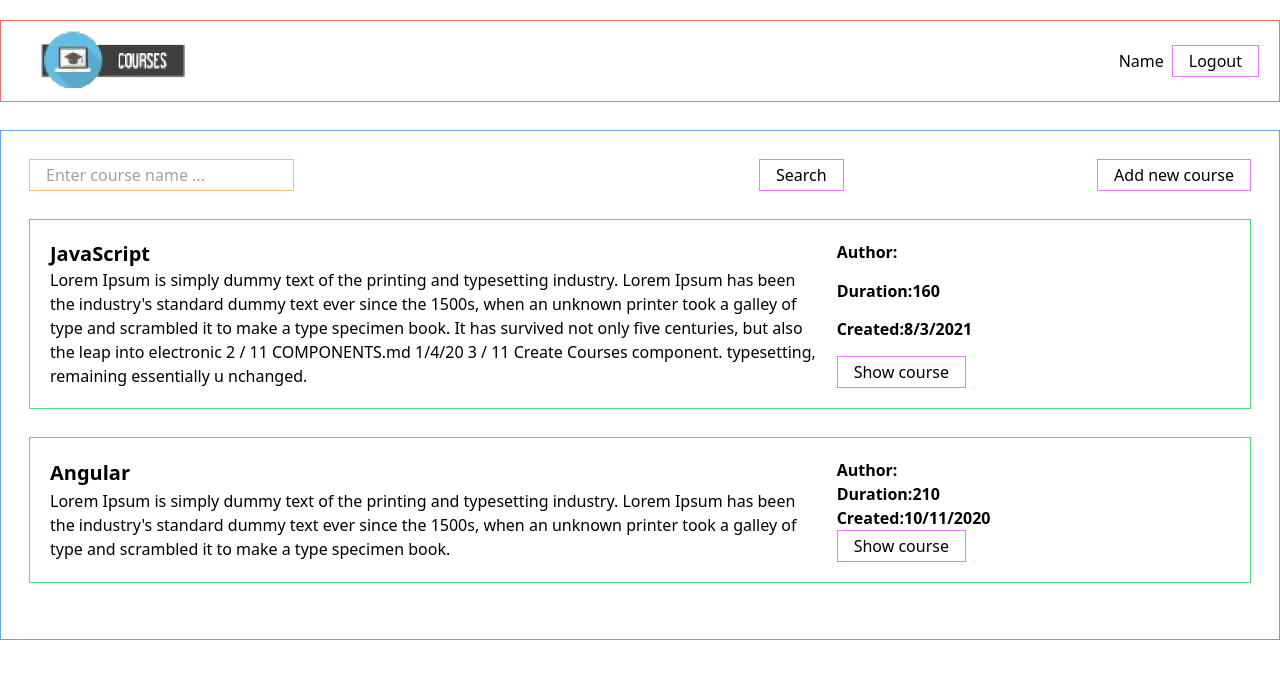
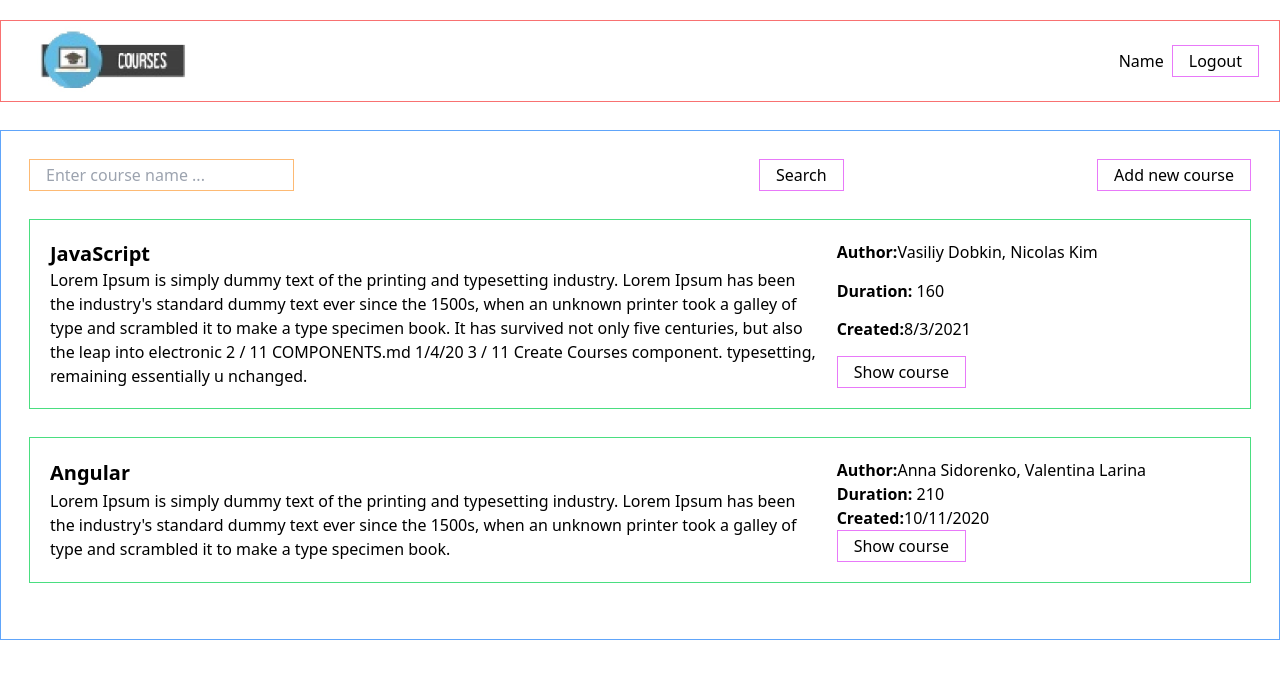
Before and after one commit to Alena557miles/courses-app-react, a React (Create React App) app: page / in a window 1280 px wide. Shown: the top 678 px of the page. Built offline with nearby package versions, Linux system fonts and the light colour scheme.

Commit message:
courses info finished

```diff
--- a/src/common/Input/Input.jsx
+++ b/src/common/Input/Input.jsx
@@ -1,4 +1,7 @@
+import { useState } from 'react';
+
 export function Input(props) {
+	const [title, setTitle] = useState('');
 	return (
 		<div className=''>
 			<label className='mb-2'>{props.label}</label>
@@ -6,7 +9,11 @@ export function Input(props) {
 				type='text'
 				className='w-full h-8 border border-orange-300 px-4'
 				placeholder={props.text}
+				required
+				value={title}
+				onChange={(e) => setTitle(e.target.value)}
 			/>
+			<p>{title}</p>
 		</div>
 	);
 }
--- a/src/components/Courses/components/CourseCard/CourseCard.jsx
+++ b/src/components/Courses/components/CourseCard/CourseCard.jsx
@@ -1,7 +1,20 @@
 import React from 'react';
 import { Button } from '../../../../common/Button/Button';
+import { mockedAuthorsList } from '../../../../data/authorList';
 
 export function CourseCard(course) {
+	const findAuthors = (array) => {
+		let authors = [];
+		for (let j = 0; j < array.length; j++) {
+			for (let i = 0; i < mockedAuthorsList.length; i++) {
+				if (mockedAuthorsList[i].id === array[j]) {
+					authors.push(mockedAuthorsList[i].name);
+				}
+			}
+		}
+		return [...authors].join(', ');
+	};
+
 	return (
 		<li className='border border-green-400 p-5 mb-7 flex justify-between align-center flex-row'>
 			<div className='flex flex-col max-w-3xl justify-evenly'>
@@ -9,9 +22,20 @@ export function CourseCard(course) {
 				<p>{course.course.description}</p>
 			</div>
 			<div className='flex flex-col align-center w-1/3 justify-between'>
-				<p className='font-bold'>Author: {course.course.name}</p>
-				<span className='font-bold'>Duration:{course.course.duration}</span>
-				<span className='font-bold'>Created:{course.course.creationDate}</span>
+				<p className='font-bold'>
+					Author:
+					<span className='font-normal'>
+						{findAuthors(course.course.authors)}
+					</span>
+				</p>
+				<p className='font-bold'>
+					Duration:{' '}
+					<span className='font-normal'>{course.course.duration}</span>
+				</p>
+				<p className='font-bold'>
+					Created:
+					<span className='font-normal'>{course.course.creationDate} </span>
+				</p>
 				<Button
 					value={'Show course'}
 					onClick={() => console.log('course')}
--- a/src/components/Courses/components/CreateCourse/CreateCourse.jsx
+++ b/src/components/Courses/components/CreateCourse/CreateCourse.jsx
@@ -1,31 +1,51 @@
 import { useState } from 'react';
 import { Button } from '../../../../common/Button/Button';
 import { Input } from '../../../../common/Input/Input';
+import { mockedAuthorsList } from '../../../../data/authorList';
 
 export function CreateCourse() {
 	const [noAuthors, setNull] = useState(true);
+	const [description, setDescription] = useState('');
+	const [authors, setAuthor] = useState([]);
+
+	const addAuthor = (e) => {
+		setNull(false);
+		const res = mockedAuthorsList.find((author) => author.id === e);
+		authors.push(res);
+
+		console.log(authors);
+
+		setAuthor(authors);
+	};
+
 	return (
-		<div className=''>
+		<div>
+			<form>
 				<div className='flex flex-row justify-between h-full items-end mb-3'>
-				<Input label={'Title'} text={'Enter title'} />
+					<Input label={'Title'} text={'Enter title...'} />
 					<Button value={'Create course'} onClick={() => console.log('ADd')} />
 				</div>
 
-			<div className='mb-3'>
-				<label htmlFor='description'>Description</label>
+				<label>Description</label>
 				<textarea
 					name='description'
 					id='description'
 					cols='20'
 					rows='4'
-					className='border border-yellow-300 w-full px-3'
+					className='border border-amber-200 w-full px-3 py-2 mb-3'
+					placeholder='Enter description'
+					required
+					value={description}
+					onChange={(e) => setDescription(e.target.value)}
 				></textarea>
-			</div>
 
 				<div className='flex flex-row gap-20 border border-gray-900 p-7 w-full h-full'>
 					<div className='flex flex-col w-2/5'>
 						<h2 className='text-xl text-center font-bold mb-4'>Add author</h2>
-					<form action='#' className='my-4 flex flex-col justify-between h-28'>
+						<form
+							action='#'
+							className='my-4 flex flex-col justify-between h-28'
+						>
 							<Input label={'Author name'} text={'Enter author name'} />
 							<Button
 								value={'Create author'}
@@ -36,60 +56,53 @@ export function CreateCourse() {
 							<h2 className='text-xl text-center font-bold'>Duration</h2>
 							<Input label={'Duration'} text={'Enter duration in minutes...'} />
 							<p>
-							Duration: <span className='text-3xl font-bold'>00:00</span> hours
+								Duration: <span className='text-3xl font-bold'>00:00</span>{' '}
+								hours
 							</p>
 						</div>
 					</div>
 					<div className=' w-2/5'>
 						<h2 className='text-xl text-center font-bold mb-7'>Authors</h2>
 						<ul>
-						<li className='flex flex-row justify-between align-center mb-2'>
-							<p className='block'>Author Name</p>
+							{mockedAuthorsList.map((author) => (
+								<li
+									className='flex flex-row justify-between align-center mb-2'
+									key={author.id.toString()}
+								>
+									<p className='block'>{author.name}</p>
 									<Button
 										value={'Add author'}
-								onClick={() => console.log('Author')}
+										onClick={() => addAuthor(author.id)}
 									/>
 								</li>
-						<li className='flex flex-row justify-between align-center mb-2'>
-							<p className='block'>Author Name</p>
-							<Button
-								value={'Add author'}
-								onClick={() => console.log('Author')}
-							/>
-						</li>
-						<li className='flex flex-row justify-between align-center mb-2'>
-							<p className='block'>Author Name</p>
-							<Button
-								value={'Add author'}
-								onClick={() => console.log('Author')}
-							/>
-						</li>
-						<li className='flex flex-row justify-between align-center mb-2'>
-							<p className='block'>Author Name</p>
-							<Button
-								value={'Add author'}
-								onClick={() => console.log('Author')}
-							/>
-						</li>
+							))}
 						</ul>
-					<h2 className='text-xl text-center font-bold my-3'>Course authors</h2>
+						<h2 className='text-xl text-center font-bold my-3'>
+							Course authors
+						</h2>
 						{noAuthors ? (
 							<p className='font-bold text-center'>Author list is empty</p>
 						) : (
 							<div>
 								<ul>
-								<li className='flex flex-row justify-between align-center mb-2'>
-									<p className='block'>Author Name</p>
+									{authors.map((author) => (
+										<li
+											className='flex flex-row justify-between align-center mb-2'
+											key={author.id.toString()}
+										>
+											<p className='block'>{author.name}</p>
 											<Button
 												value={'Delete author'}
 												onClick={() => console.log('Delete author')}
 											/>
 										</li>
+									))}
 								</ul>
 							</div>
 						)}
 					</div>
 				</div>
+			</form>
 		</div>
 	);
 }
```
Lines whose indentation alone changed are shown as unchanged.
